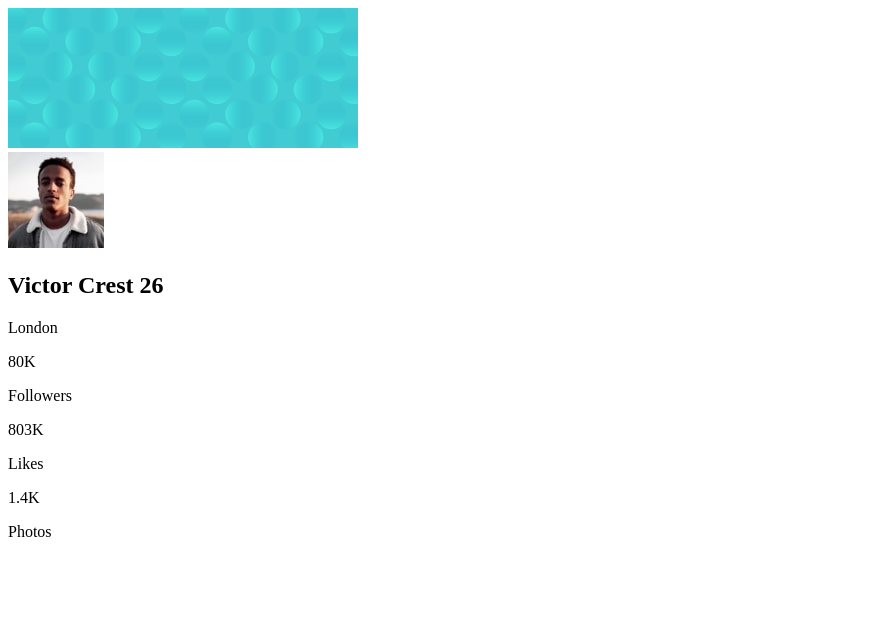
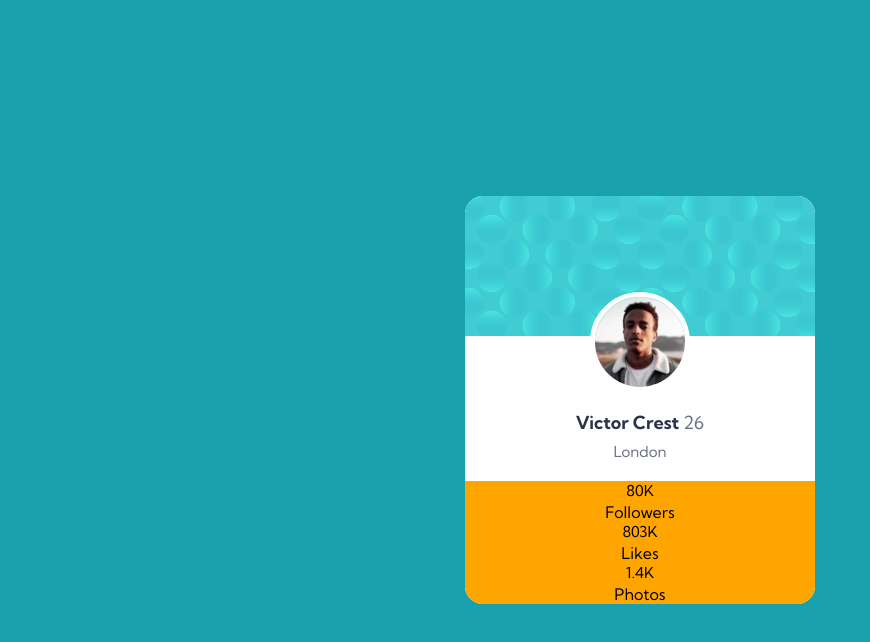
Before and after one commit to magaliMoran/profilecard, a website: page src/index.html in a window 1280 px wide. Shown: the whole page, without its empty margins (0-870 px from the left). Drawn offline with Linux system fonts and the light colour scheme.

Commit message:
formato a la foto, datos del usuario

```diff
--- a/src/estilos.css
+++ b/src/estilos.css
@@ -0,0 +1,67 @@
+* {
+     padding: 0;
+     margin: 0;
+     box-sizing: border-box;
+}
+
+body {
+    font-family: 'Kumbh Sans', sans-serif;
+    background-color:  hsl(185, 75%, 39%);
+    display: flex;
+    flex-direction: row;
+    align-items: center;
+    min-height: 100vh;
+    max-width: 100vw;
+
+}
+
+.contenedorPadre{
+    margin:0 auto;
+    text-align: center;
+}
+
+.tarjeta{
+    background-color: rgb(255, 255, 255);
+    max-width: 500px;
+    border-radius: 18px;
+    overflow: hidden;
+
+}
+
+.contenedorfoto img{
+    width: 100px;
+    height: 100px;
+    border-radius: 50%;
+    border: 5px solid rgb(255, 255, 255);
+    margin-top: -48px;
+    margin-bottom: 15px;
+}
+
+.contenedorfoto h2{
+    font-size: 18px;
+    font-weight: 700;
+    color: hsl(229, 23%, 23%);
+    margin-bottom: 8px;
+}
+
+.contenedorfoto h2 span{
+    color:  hsl(227, 10%, 46%);
+    font-weight: 400;
+
+}
+.contenedorfoto p{
+    color:  hsl(227, 10%, 46%);
+    font-weight: 400;
+    font-size: 15px;
+    margin-bottom: 20px;
+}
+
+.contenedorinfo{
+background-color: orange;
+}
+.contenedorinfo p{
+    color:  hsl(0, 0%, 0%);
+    font-weight: 400;
+    font-size: 15px;
+    margin-bottom: 2px;
+}
--- a/src/index.html
+++ b/src/index.html
@@ -1,12 +1,15 @@
+
 <!DOCTYPE html>
 <html lang="en">
 <head>
   <meta charset="UTF-8">
-  <meta name="viewport" content="width=device-width, initial-scale=1.0" />
-  <meta http-equiv="X-UA-Compatible" content="ie=edge" />
-  <link rel="icon" type="image/png" sizes="32x32" href="./images/favicon-32x32.png">
-  <link rel="stylesheet" type="text/css" href="/src/estilos.css" />
-  <title>Frontend Mentor | Profile card component</title>
+  <meta name="viewport" content="width=device-width, initial-scale=1.0">
+  <meta http-equiv="X-UA-Compatible" content="ie=edge">
+  <link href="<link rel="preconnect" href="https://fonts.googleapis.com">
+  <link rel="preconnect" href="https://fonts.gstatic.com" crossorigin>
+  <link href="https://fonts.googleapis.com/css2?family=Kumbh+Sans:wght@400;700&display=swap" rel="stylesheet">
+  <link rel="stylesheet" type="text/css" href="/src/estilos.css">
+  <title>Frontend Mentor Profile card component</title>
 
 </head>
 <body>
@@ -15,12 +18,11 @@
     <div class="tarjeta">
     <img src="/images/bg-pattern-card.svg" alt="img de fondo">
     <div class="contenedorfoto">
-      <img src="/images/image-victor.jpg" alt="">
-    </div>
-  </div>
-  </div>
+      <img src="/images/image-victor.jpg" alt="foto">
+
   <h2>Victor Crest <span>26</span></h2>
   <p>London</p>
+  <div class="contenedorinfo">
   <div>
     <p>80K</p>
     <span>Followers</span>
@@ -33,6 +35,9 @@
     <p>1.4K</p>
     <span>Photos</span>
   </div>
-
+</div>
+</div>
+</div>
+</div>
 </body>
 </html>
```
